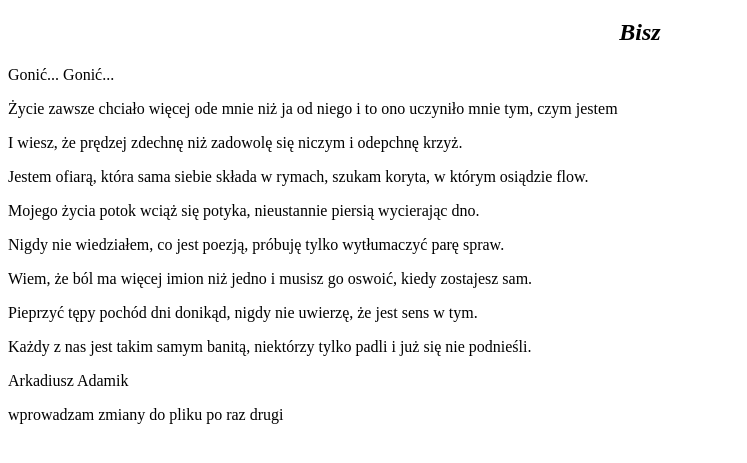
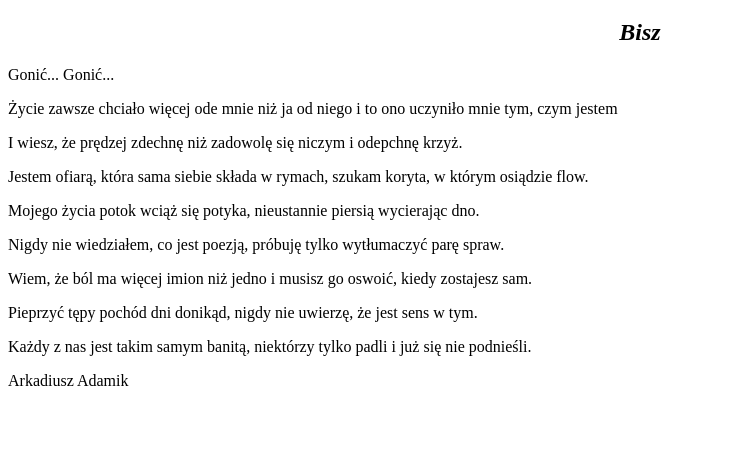
Before and after one commit to arek-adamik/learning-git-2, a plain HTML site: page index.html in a window 1280 px wide. Shown: the part 61-524 px from the top of the page, without its empty margins (0-747 px from the left). Drawn offline with Linux system fonts and the light colour scheme.

Commit message:
Second changes in index.html

```diff
--- a/index.html
+++ b/index.html
@@ -20,7 +20,7 @@
         <p>Pieprzyć tępy pochód dni donikąd, nigdy nie uwierzę, że jest sens w tym.</p>
         <p>Każdy z nas jest takim samym banitą, niektórzy tylko padli i już się nie podnieśli.</p>
             <p>Arkadiusz Adamik</p>
-        <p>wprowadzam zmiany do pliku po raz drugi</p>
+
 
 
 
```
